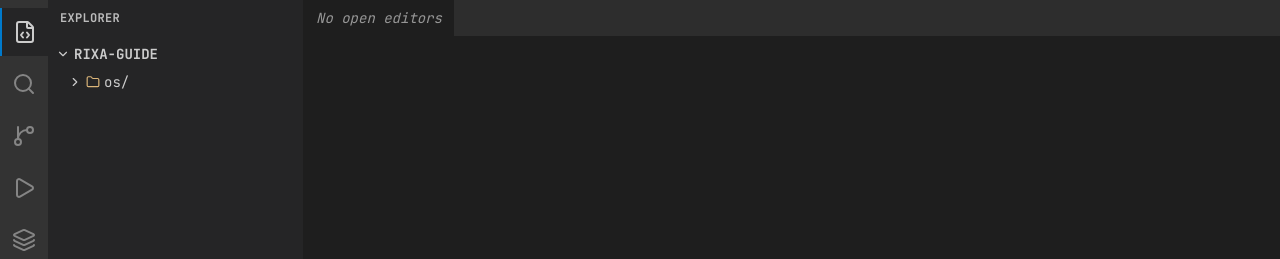
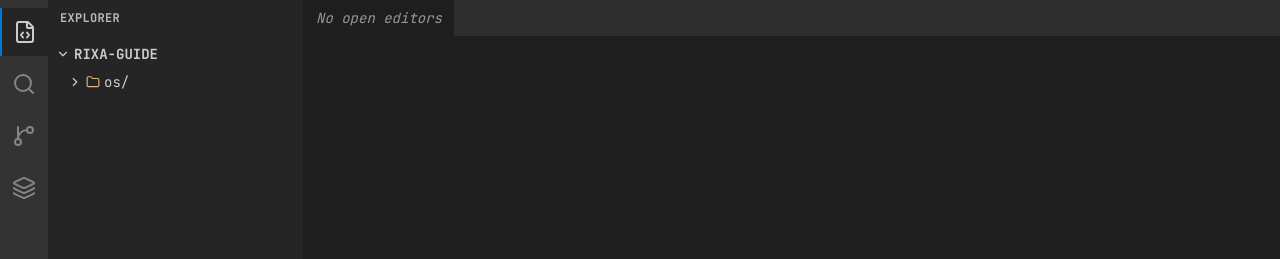
Before and after one commit to RIZAmohammadkhan/Blog, a React (Vite) app: page / in a window 1280 px wide. Shown: the top 259 px of the page. Built offline with nearby package versions, Linux system fonts and the light colour scheme.

Commit message:
remove the redundant play button

```diff
--- a/src/App.tsx
+++ b/src/App.tsx
@@ -3,7 +3,7 @@ import {
   Search,
   FileCode,
   GitBranch,
-  Play,
+
   Layers,
   Settings,
   ChevronRight,
@@ -74,7 +74,7 @@ function App() {
   // Sidebar state
   const [activeSidebarPanel, setActiveSidebarPanel] = useState<SidebarPanel>('explorer');
   const [isSidebarVisible, setIsSidebarVisible] = useState(true);
-  const [isFocusMode, setIsFocusMode] = useState(false);
+
 
   // Font settings
   const [fontSettings, setFontSettings] = useState<FontSettings>(() => {
@@ -145,11 +145,7 @@ function App() {
     setOpenTabs(prev => [...prev, newTab]);
     setActiveTabId(article.id);
 
-    // Exit focus mode when opening article
-    if (isFocusMode) {
-      setIsFocusMode(false);
-      setIsSidebarVisible(true);
-    }
+
   };
 
   // Open article by ID (from folder tree)
@@ -180,18 +176,7 @@ function App() {
     });
   };
 
-  // Toggle focus mode (Play button)
-  const toggleFocusMode = () => {
-    setIsFocusMode(prev => {
-      if (!prev) {
-        setIsSidebarVisible(false);
-        return true;
-      } else {
-        setIsSidebarVisible(true);
-        return false;
-      }
-    });
-  };
+
 
   // Get active article
   const activeArticle = activeTabId !== null
@@ -266,8 +251,12 @@ function App() {
         <div className="w-12 bg-[#333333] flex flex-col items-center py-2 gap-1">
           <div
             onClick={() => {
-              setActiveSidebarPanel('explorer');
-              setIsSidebarVisible(true);
+              if (activeSidebarPanel === 'explorer' && isSidebarVisible) {
+                setIsSidebarVisible(false);
+              } else {
+                setActiveSidebarPanel('explorer');
+                setIsSidebarVisible(true);
+              }
             }}
             className={`w-12 h-12 flex items-center justify-center cursor-pointer transition-colors ${activeSidebarPanel === 'explorer' && isSidebarVisible
               ? 'text-[#cccccc] border-l-2 border-[#007acc] bg-[#252526]'
@@ -297,16 +286,7 @@ function App() {
           >
             <GitBranch size={24} />
           </div>
-          <div
-            onClick={toggleFocusMode}
-            className={`w-12 h-12 flex items-center justify-center cursor-pointer transition-colors ${isFocusMode
-              ? 'text-[#4ec9b0] border-l-2 border-[#4ec9b0] bg-[#252526]'
-              : 'text-[#858585] hover:text-[#cccccc]'
-              }`}
-            title="Focus Mode (Hide Sidebar)"
-          >
-            <Play size={24} />
-          </div>
+
           <div
             onClick={() => {
               setActiveSidebarPanel('resources');
```
